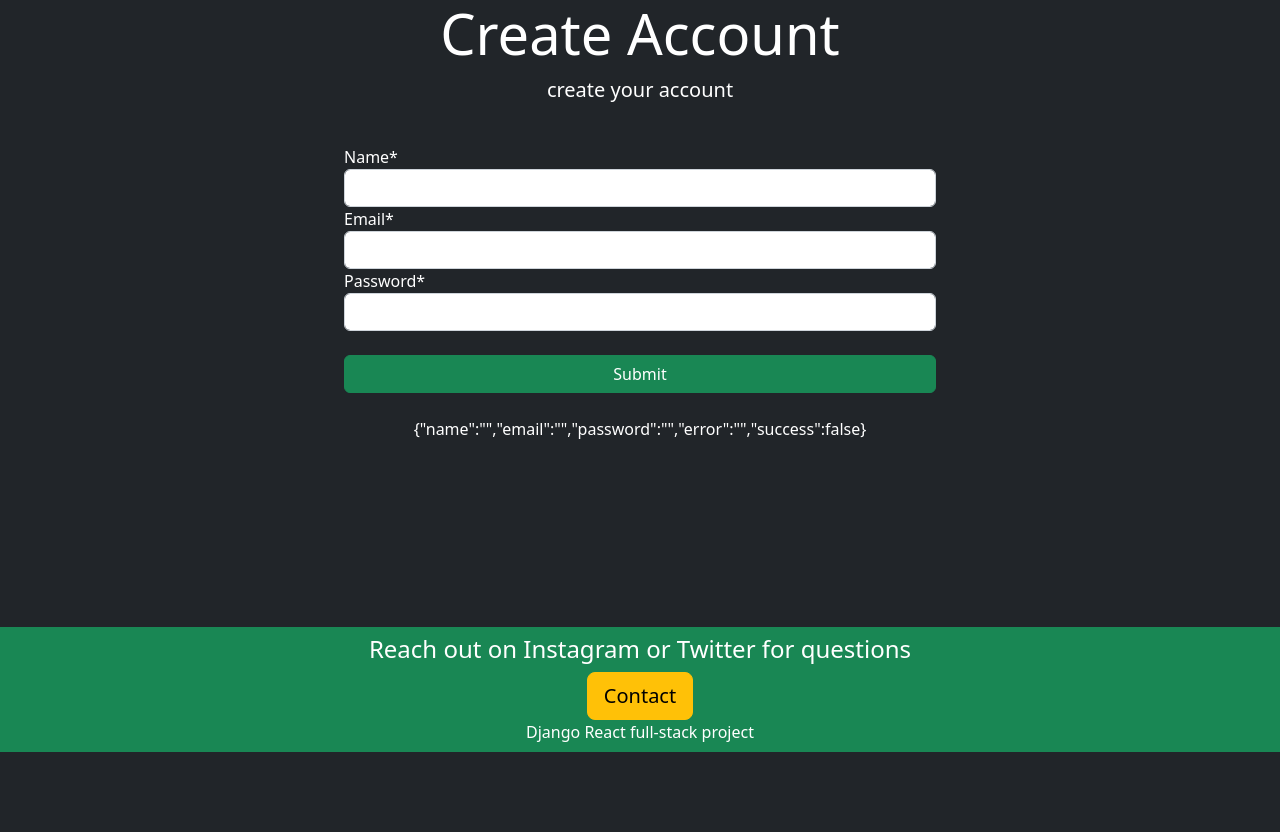
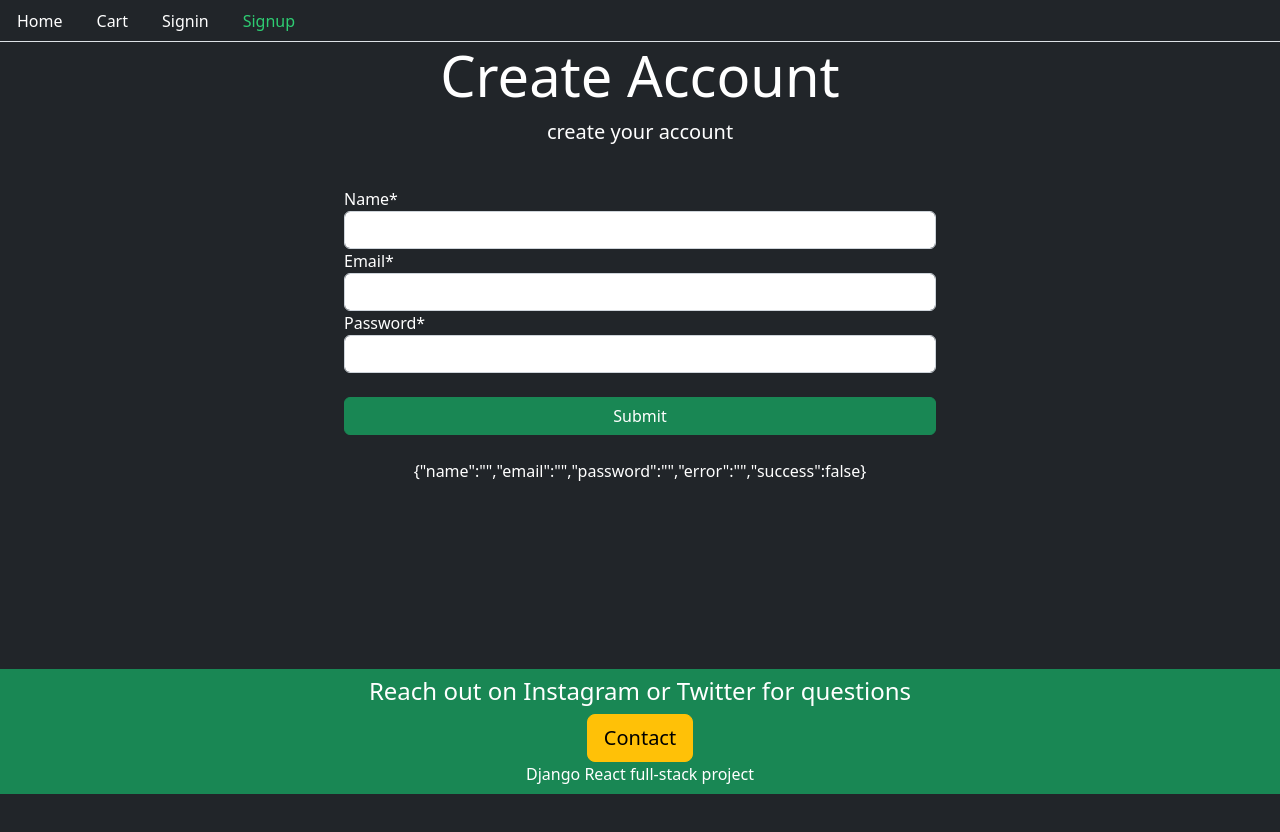
Before and after one commit to anthonynarine/tShop, a React (Create React App) app in the folder frontend/shop/: page /signup in a window 1280 px wide. Shown: the top 832 px of the page. Before the commit the page ends 800 px from the top, so only its background shows below. Built offline with nearby package versions, Linux system fonts and the light colour scheme.

Commit message:
NavBar new parent component is Router need to wrap it with CartProvider + conditionally render Signin and Signout button

```diff
--- a/frontend/shop/src/Router.jsx
+++ b/frontend/shop/src/Router.jsx
@@ -4,10 +4,14 @@ import Home from "./core/Home";
 import { CartProvider } from "./core/helper/CartContext";
 import SignUp from "./user/SignUp";
 import SignIn from "./user/SignIn";
+import Base from "./core/Base";
+import NavBar from "./core/NavBar";
 
 export default function Router() {
   return (
     <CartProvider>
+
+      <NavBar />
       <Routes>
         <Route path="/" element={<Home />} />
         <Route path="/signup" element={<SignUp />} />
--- a/frontend/shop/src/core/Base.jsx
+++ b/frontend/shop/src/core/Base.jsx
@@ -1,4 +1,6 @@
 import React from "react";
+import NavBar from "./NavBar";
+import { CartProvider } from "./helper/CartContext";
 
 export default function Base({
   title = "My Title",
@@ -7,6 +9,8 @@ export default function Base({
   children,
 }) {
   return (
+    <CartProvider>
+    {/* <NavBar /> */}
     <div className="page-container">
       <div className="content-container">
         <div className="container-fluid">
@@ -27,5 +31,6 @@ export default function Base({
         </div>
       </footer>
     </div>
+    </CartProvider>
   );
 }
--- a/frontend/shop/src/core/Home.jsx
+++ b/frontend/shop/src/core/Home.jsx
@@ -36,11 +36,12 @@ export default function Home() {
   return (
     <Base title="Home page" description="Welcome to The shop">
       <div className="row py-4">
+        <div name="PRODUCT DISPLAY" className=" d-flex justify-content-center" >
           {products ? (
             products.map((product) => {
               return (
                 <div key={product.id} className="col-4 mb-4">
-                < Card product={product} />
+                  <Card product={product} />
                 </div>
               );
             })
@@ -48,6 +49,7 @@ export default function Home() {
             <p>No data available</p>
           )}
         </div>
+      </div>
     </Base>
   );
 }
--- /dev/null
+++ b/frontend/shop/src/core/NavBar.jsx
@@ -0,0 +1,83 @@
+import React from "react";
+import { useCart } from "./helper/CartContext";
+import { Link, useLocation, useNavigate } from "react-router-dom";
+
+function NavBar() {
+  let location = useLocation();
+  let navigate = useNavigate();
+
+  /**
+   * Function to determine the current tab style based on the route path.
+   * @param {object} location - The current location object from the `useLocation` hook.
+   * @param {string} path - The path to compare with the current location pathname.
+   * @returns {object} The style object with the color property for the current tab.
+   */
+  let currentTab = (path) => {
+    if (location.pathname === path) {
+      return { color: "#2ecc72" };
+    } else {
+      return { color: "#ffffff" };
+    }
+  };
+
+  let { signOut, isAuthenticated } = useCart();
+
+  let isloggedin = isAuthenticated;
+
+  return (
+    <div>
+      <ul className="nav nav-tabs bg-dark">
+        <li className="nav-item">
+          <Link style={currentTab("/")} className="nav-link" to="/">
+            Home
+          </Link>
+        </li>
+        <li className="nav-item">
+          <Link style={currentTab("/cart")} className="nav-link" to="/cart">
+            Cart
+          </Link>
+        </li>
+        {/* Conditional rendering of Signin link */}
+        {isAuthenticated ? (
+          // If the user is signed in, render the Signout link
+          <li className="nav-item">
+            <Link
+              style={{ cursor: "pointer", ...currentTab("/signin") }}
+              className="nav-link text-warning"
+              to="/signin"
+              onClick={() => {
+                signOut();
+                navigate("/signin");
+              }}
+            >
+              Signout
+            </Link>
+          </li>
+        ) : (
+          // If the user is not signed in, render the Signin link
+          <li className="nav-item">
+            <Link style={currentTab("/signin")} className="nav-link" to="/signin">
+              Signin
+            </Link>
+          </li>
+        )}
+        {/* Signup link */}
+        <li className="nav-item">
+          <Link style={currentTab("/signup")} className="nav-link" to="/signup">
+            Signup
+          </Link>
+        </li>
+        <li>{console.log(isloggedin)}</li>
+      </ul>
+    </div>
+  );
+}
+
+export default NavBar;
+
+// useLocation hook
+/* In React Router, the useLocation hook is a custom hook that allows
+you to access the current location object, which represents the
+current URL's path and other related information. It is a convenient
+way to access the current route's information and use it in your
+components. */
--- a/frontend/shop/src/core/helper/CartContext.jsx
+++ b/frontend/shop/src/core/helper/CartContext.jsx
@@ -116,6 +116,9 @@ const signOut = () => {
   // Create the cart context value
   const cartContextValue = {
     cart,
+    isAuthenticated: cart.isAuthenticated,
+    token: cart.token,
+    cartItems: cart.cartItems,
     dispatch,
     addToCart,
     removeFromCart,
--- a/frontend/shop/src/user/Signin.jsx
+++ b/frontend/shop/src/user/Signin.jsx
@@ -27,7 +27,7 @@ function SignIn() {
   // const { dispatch, cart } = cartContextValue;
 
   // Access the dispatch function using the custom hook useCart (see CartContext)
-  const { dispatch, cart } = useCart(); // WITH CUSTOM HOOK
+  const { dispatch, cart, isAuthenticated } = useCart(); // WITH CUSTOM HOOK
   const navigate = useNavigate();
 
   // Function to handle the login request
@@ -64,14 +64,14 @@ function SignIn() {
         dispatch({ type: "AUTHENTICATE", payload: data.token });
         //Toggles isAuthenticated from false to true in initial state
         dispatch({ type: "SET_AUTHENTICATED", payload: true });
-      }else {
-        console.log("session exist")
+      } else {
+        console.log("session exist");
       }
 
-       // Clear form data upon successful login
-      setValues({ email:"", password: "", error:"", loading: false, success: true });
+      // Clear form data upon successful login
+      setValues({ email: "", password: "", error: "", loading: false, success: true });
       // console.log("CART_STATE_UPDATED:", cart)
-      navigate("/")
+      navigate("/");
     } catch (error) {
       console.error(error);
       // Set loading to false and success to false in case of error
@@ -82,6 +82,7 @@ function SignIn() {
   // TEST
   useEffect(() => {
     console.log("TEST_STATE_Signin:", cart);
+    console.log(isAuthenticated)
   }, [cart]);
 
   // Function to render the error message
```
Also changed, not shown: frontend/shop/src/App.js (+15 -11 lines), frontend/shop/src/core/Menu.jsx (deleted). Lines whose indentation alone changed are shown as unchanged.
